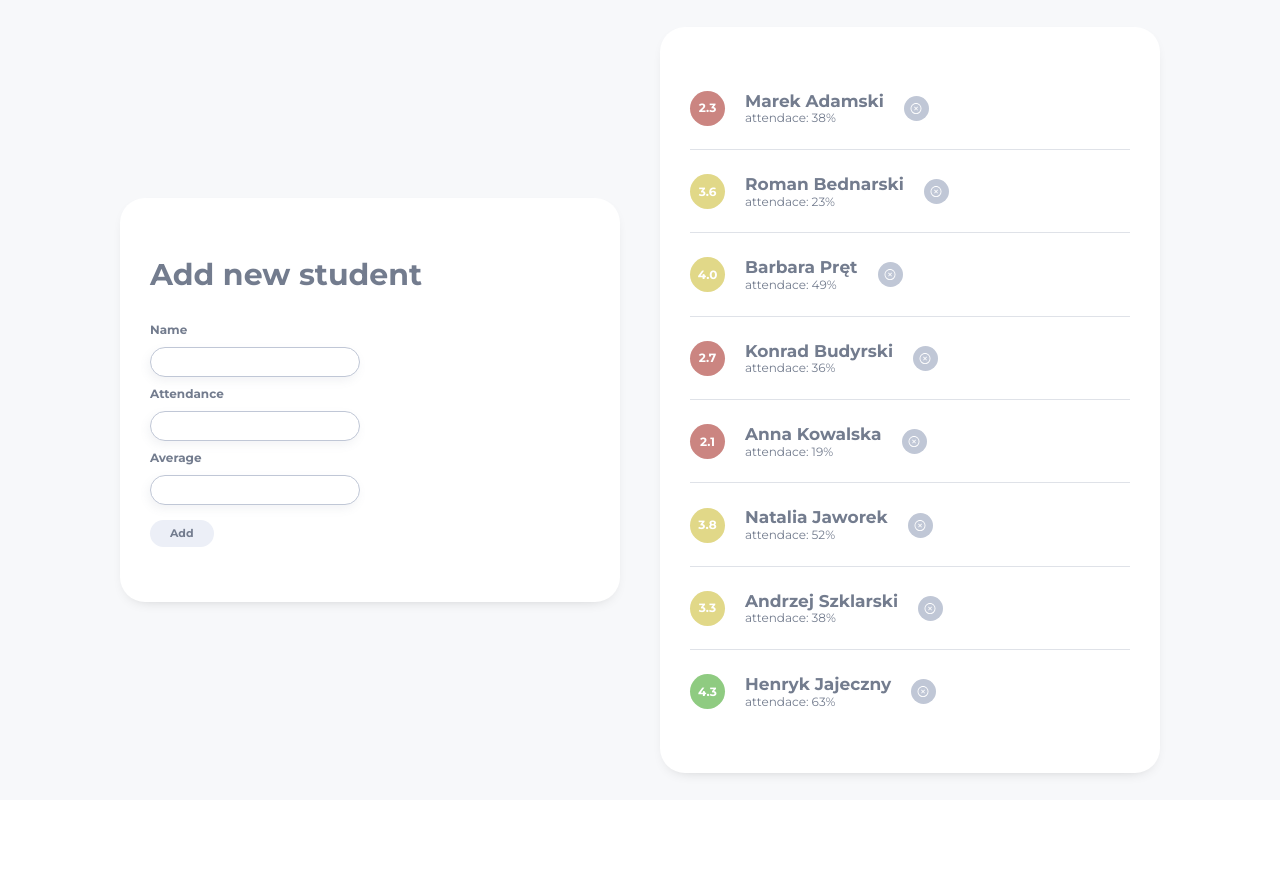
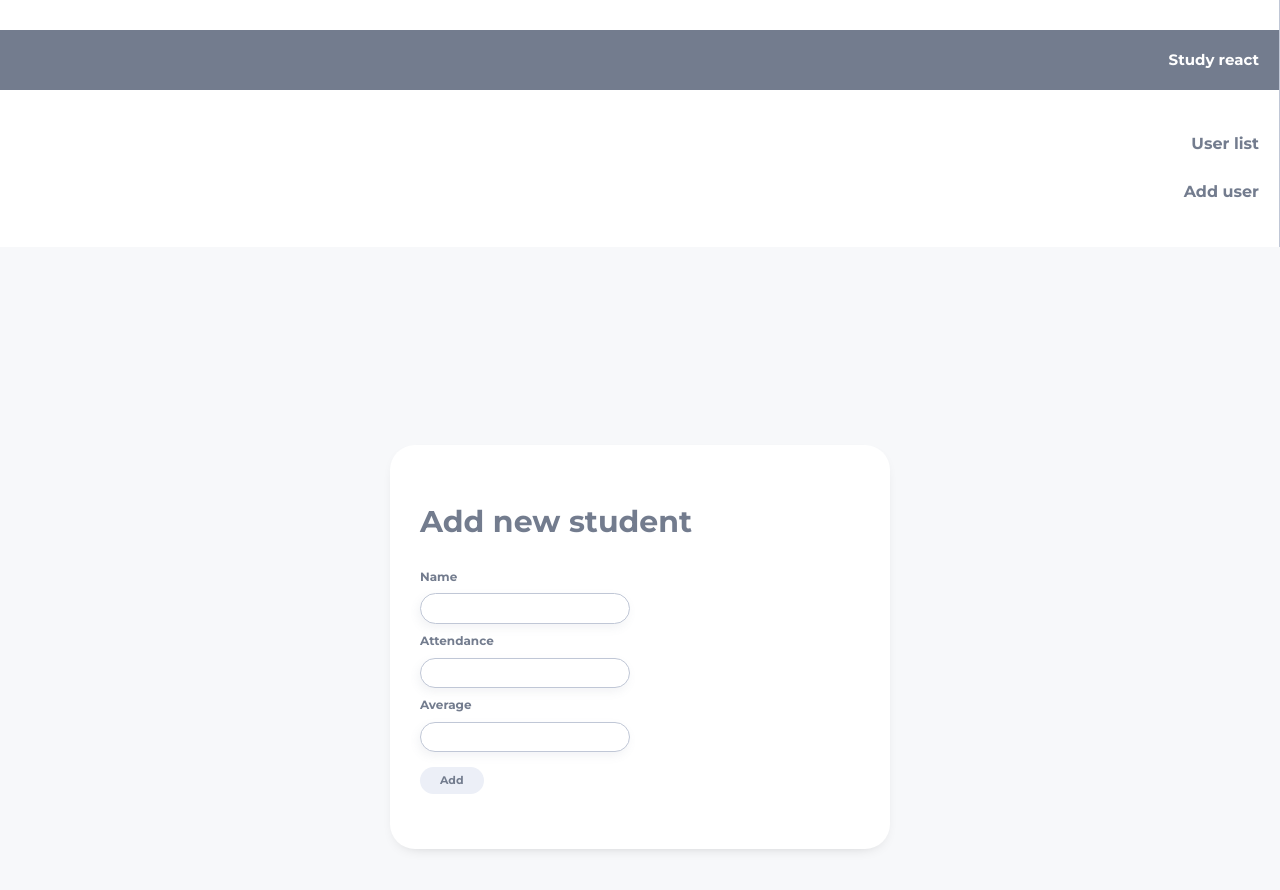
Before and after one commit to RobertGraupner/study-react, a React (Create React App) app: page /add-user in a window 1280 px wide. Shown: the top 890 px of the page. Before the commit the page ends 800 px from the top, so only its background shows below. Built offline with nearby package versions, Linux system fonts and the light colour scheme.

Commit message:
add router

```diff
--- a/package.json
+++ b/package.json
@@ -9,6 +9,7 @@
     "clsx": "^2.0.0",
     "react": "^18.2.0",
     "react-dom": "^18.2.0",
+    "react-router-dom": "^6.15.0",
     "react-scripts": "5.0.1",
     "shortid": "^2.2.16",
     "web-vitals": "^2.1.4"
--- a/src/components/molecules/UsersListItem/UsersListItem.js
+++ b/src/components/molecules/UsersListItem/UsersListItem.js
@@ -26,7 +26,7 @@ const UsersListItem = ({
         <p>{name}</p>
         <p>attendace: {attendance}</p>
       </div>
-      <RemoveButton onClick={() => deleteUser(id)} />
+      <RemoveButton id={id} onClick={() => deleteUser(id)} />
     </li>
   );
 };
--- /dev/null
+++ b/src/components/organism/Form/Form.js
@@ -0,0 +1,44 @@
+import React from 'react';
+import FormField from '../../molecules/FormField/FormField';
+import Button from '../../atoms/Button/Button';
+import Title from '../../atoms/Title/Title';
+import PropTypes from 'prop-types';
+import styles from './Form.module.scss';
+
+const Form = ({ handleAddUser, handleInputChange, formValues }) => {
+  return (
+    <form className={styles.wrapper} onSubmit={handleAddUser}>
+      <Title>Add new student</Title>
+      <FormField
+        label='Name'
+        id='name'
+        name='name'
+        value={formValues.name}
+        onChange={handleInputChange}
+      />
+      <FormField
+        label='Attendance'
+        id='attendance'
+        name='attendance'
+        value={formValues.attendance}
+        onChange={handleInputChange}
+      />
+      <FormField
+        label='Average'
+        id='average'
+        name='average'
+        value={formValues.average}
+        onChange={handleInputChange}
+      />
+      <Button>Add</Button>
+    </form>
+  );
+};
+
+Form.propTypes = {
+  handleAddUser: PropTypes.func.isRequired,
+  handleInputChange: PropTypes.func.isRequired,
+  formValues: PropTypes.object.isRequired
+};
+
+export default Form;
--- /dev/null
+++ b/src/components/organism/Form/Form.module.scss
@@ -0,0 +1,11 @@
+@import '../../../styles/settings.scss';
+
+.wrapper {
+  background-color: $color-light;
+  width: 100%;
+  max-width: 500px;
+  padding: 40px 30px;
+  margin: 0 20px;
+  border-radius: 25px;
+  box-shadow: 0 5px 15px -10px rgba(0, 0, 0, 0.3);
+}
--- /dev/null
+++ b/src/components/organism/Navigation/Navigation.js
@@ -0,0 +1,21 @@
+import React from 'react';
+import styles from './Navigation.module.scss';
+import { Link } from 'react-router-dom';
+
+const Navigation = () => {
+  return (
+    <div className={styles.navigation}>
+      <div className={styles.logo}>
+        <h1>Study react</h1>
+      </div>
+      <Link to='/' className={styles.link}>
+        User list
+      </Link>
+      <Link to='/add-user' className={styles.link}>
+        Add user
+      </Link>
+    </div>
+  );
+};
+
+export default Navigation;
--- /dev/null
+++ b/src/components/organism/Navigation/Navigation.module.scss
@@ -0,0 +1,36 @@
+@import '../../../styles/settings.scss';
+
+.navigation {
+  width: 100%;
+  height: 100%;
+  display: flex;
+  flex-direction: column;
+  justify-content: flex-start;
+  border-right: 1px solid $color-darkPurple;
+  padding: 30px 0;
+}
+
+.logo {
+  background-color: $color-darkGrey;
+  width: 100%;
+  height: 60px;
+  display: flex;
+  justify-content: flex-end;
+  align-items: center;
+  margin-bottom: 30px;
+
+  h1 {
+    font-size: 15px;
+    color: $color-light;
+    text-align: right;
+    margin-right: 20px;
+  }
+}
+
+.link {
+  font-weight: bold;
+  text-decoration: none;
+  color: $color-darkGrey;
+  text-align: right;
+  margin: 15px 20px 15px auto;
+}
--- a/src/components/organism/UsersList/UsersList.js
+++ b/src/components/organism/UsersList/UsersList.js
@@ -1,70 +1,11 @@
-import React, { useState } from 'react';
+import React from 'react';
 import styles from './UsersList.module.scss';
-import { users } from '../../../data/users';
 import shortid from 'shortid';
 import UsersListItem from '../../molecules/UsersListItem/UsersListItem';
-import FormField from '../../molecules/FormField/FormField';
-import Title from '../../atoms/Title/Title';
-import Button from '../../atoms/Button/Button';
+import PropTypes from 'prop-types';
 
-const UsersList = () => {
-  const [user, setUser] = useState(users);
-  const [formValues, setFormValues] = useState({
-    name: '',
-    attendance: '',
-    average: ''
-  });
-
-  const deleteUser = (id) => {
-    const filteredUsers = user.filter((user) => user.id !== id);
-    setUser(filteredUsers);
-  };
-
-  const handleInputChange = (e) => {
-    setFormValues({
-      ...formValues,
-      [e.target.name]: e.target.value
-    });
-  };
-
-  const handleAddUser = (e) => {
-    e.preventDefault();
-    const newUser = {
-      id: shortid.generate(),
-      name: formValues.name,
-      attendance: formValues.attendance,
-      average: formValues.average
-    };
-    setUser([...user, newUser]);
-  };
-
+const UsersList = ({ deleteUser, user }) => {
   return (
-    <>
-      <form className={styles.wrapper} onSubmit={handleAddUser}>
-        <Title>Add new student</Title>
-        <FormField
-          label='Name'
-          id='name'
-          name='name'
-          value={formValues.name}
-          onChange={handleInputChange}
-        />
-        <FormField
-          label='Attendance'
-          id='attendance'
-          name='attendance'
-          value={formValues.attendance}
-          onChange={handleInputChange}
-        />
-        <FormField
-          label='Average'
-          id='average'
-          name='average'
-          value={formValues.average}
-          onChange={handleInputChange}
-        />
-        <Button>Add</Button>
-      </form>
     <div className={styles.wrapper}>
       <ul className={styles.list}>
         {user.map((user) => (
@@ -76,8 +17,12 @@ const UsersList = () => {
         ))}
       </ul>
     </div>
-    </>
   );
 };
 
+UsersList.propTypes = {
+  deleteUser: PropTypes.func.isRequired,
+  user: PropTypes.array.isRequired
+};
+
 export default UsersList;
--- a/src/data/users.js
+++ b/src/data/users.js
@@ -30,18 +30,19 @@ export const users = [
     average: '2.1'
   },
   {
+    id: '6',
     name: 'Natalia Jaworek',
     attendance: '52%',
     average: '3.8'
   },
   {
-    id: '6',
+    id: '7',
     name: 'Andrzej Szklarski',
     attendance: '38%',
     average: '3.3'
   },
   {
-    id: '7',
+    id: '8',
     name: 'Henryk Jajeczny',
     attendance: '63%',
     average: '4.3'
--- a/src/index.js
+++ b/src/index.js
@@ -1,5 +1,6 @@
 import React from 'react';
 import ReactDOM from 'react-dom/client';
+import { BrowserRouter } from 'react-router-dom';
 import './styles/normalize.scss';
 import './styles/global.scss';
 import App from './views/App';
@@ -7,6 +8,8 @@ import App from './views/App';
 const root = ReactDOM.createRoot(document.getElementById('root'));
 root.render(
   <React.StrictMode>
-    <App />
+    <BrowserRouter>
+      <App />
+    </BrowserRouter>
   </React.StrictMode>
 );
--- a/src/views/App.js
+++ b/src/views/App.js
@@ -1,12 +1,71 @@
 import React from 'react';
+import { users } from '../data/users';
+import { Routes, Route } from 'react-router-dom';
 import UsersList from '../components/organism/UsersList/UsersList';
+import Form from '../components/organism/Form/Form';
+import Navigation from '../components/organism/Navigation/Navigation';
+import { useState } from 'react';
+import shortid from 'shortid';
 import styles from './App.module.scss';
 
 const App = () => {
+  const [user, setUser] = useState(users);
+  const [formValues, setFormValues] = useState({
+    name: '',
+    attendance: '',
+    average: ''
+  });
+
+  const deleteUser = (id) => {
+    const filteredUsers = user.filter((user) => user.id !== id);
+    setUser(filteredUsers);
+  };
+
+  const handleInputChange = (e) => {
+    setFormValues({
+      ...formValues,
+      [e.target.name]: e.target.value
+    });
+  };
+
+  const handleAddUser = (e) => {
+    e.preventDefault();
+    const newUser = {
+      id: shortid.generate(),
+      name: formValues.name,
+      attendance: formValues.attendance,
+      average: formValues.average
+    };
+    setUser([...user, newUser]);
+    setFormValues({
+      name: '',
+      attendance: '',
+      average: ''
+    });
+  };
+
   return (
-    <div className={styles.container}>
-      <UsersList />
-    </div>
+    <main>
+      <Navigation />
+      <div className={styles.container}>
+        <Routes>
+          <Route
+            path='/'
+            element={<UsersList user={user} deleteUser={deleteUser} />}
+          />
+          <Route
+            path='/add-user'
+            element={
+              <Form
+                formValues={formValues}
+                handleInputChange={handleInputChange}
+                handleAddUser={handleAddUser}
+              />
+            }
+          />
+        </Routes>
+      </div>
+    </main>
   );
 };
 
```
Also changed, not shown: 1 other file (tests, documents, lock files or other folders). Lines whose indentation alone changed are shown as unchanged.
